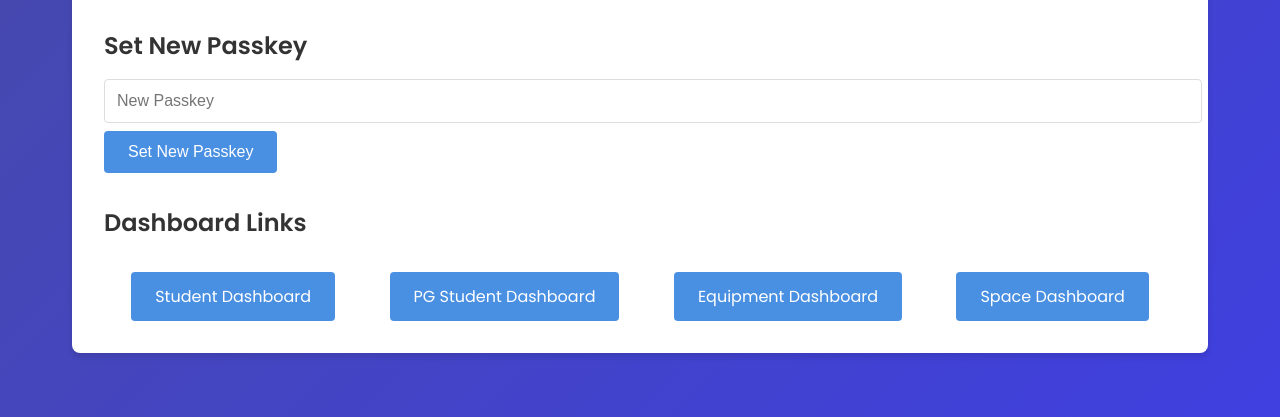
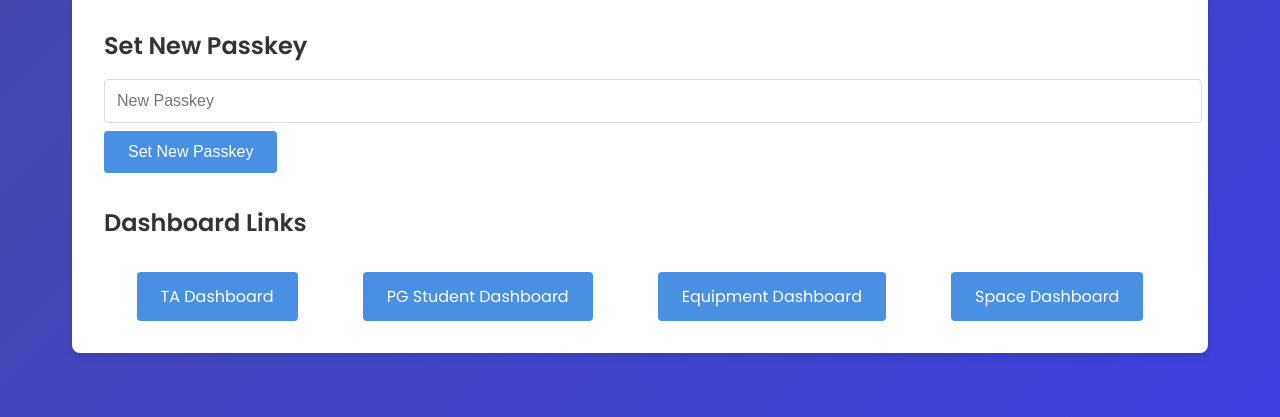
Before and after one commit to Jyotishmoy12/INTERNSHIPIITG, a Flask app: template templates/admin_panel.html in a window 1280 px wide. Shown: the part 2970-3387 px from the top of the page. Run offline with Flask 3, Linux system fonts and the light colour scheme; the template is opened without the code that fills it: values that come from a table or form of the project are taken from there, others are empty.

Commit message:
a small bug

```diff
--- a/templates/admin_panel.html
+++ b/templates/admin_panel.html
@@ -177,7 +177,7 @@
         {% if current_user.role == 'super_admin' %}
         <a href="{{ url_for('super_admin_panel') }}">Super Admin Panel</a>
         {% endif %}
-        <a href="{{ url_for('student_dashboard') }}">Student Dashboard</a>
+        <a href="{{ url_for('student_dashboard') }}">TA Dashboard</a>
         <a href="{{ url_for('pg_student_dashboard') }}">PG Student Dashboard</a>
         <a href="{{ url_for('equipment_dashboard') }}">Equipment Dashboard</a>
         <a href="{{ url_for('space_dashboard') }}">Space Dashboard</a>
```
